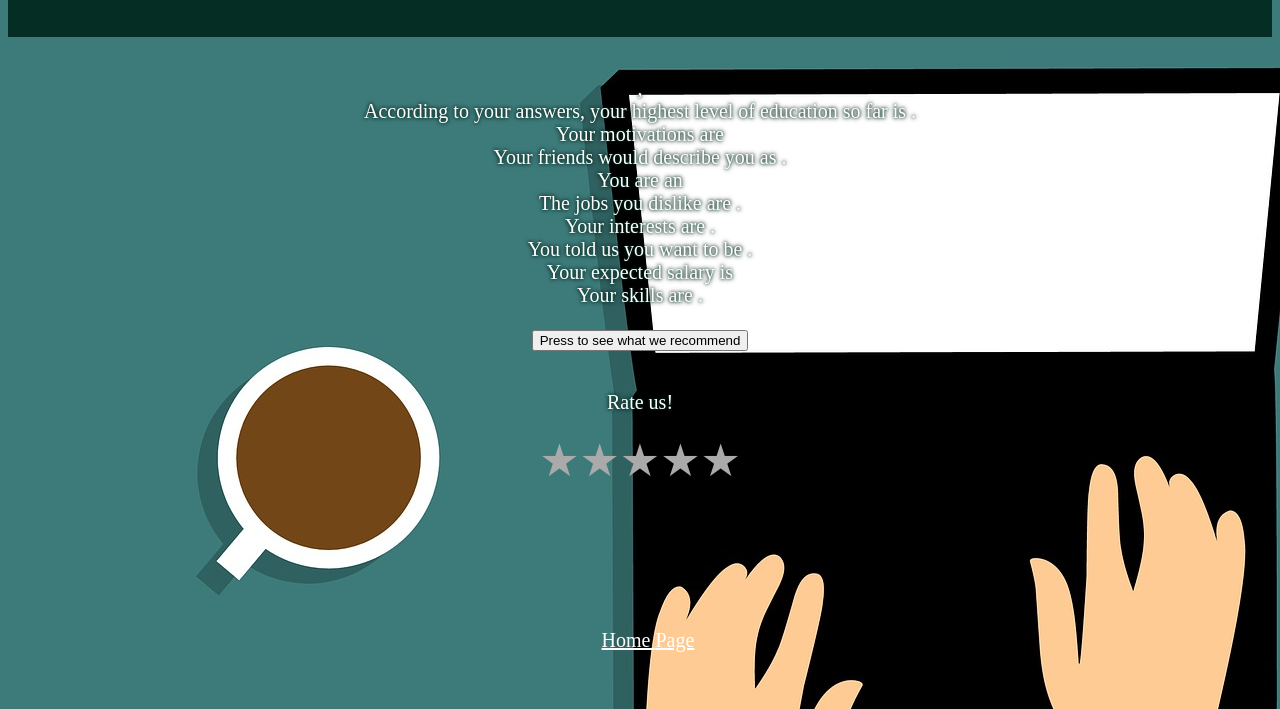
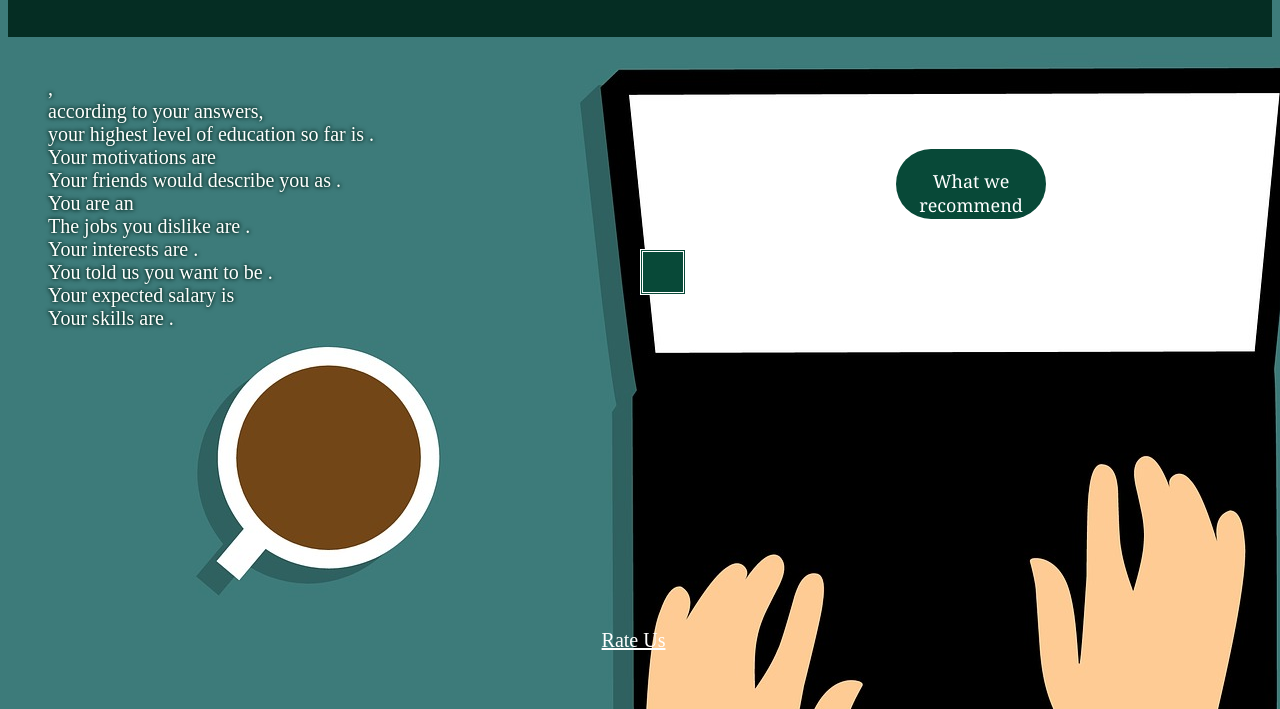
Before and after one commit to gamesbyaisha/gamesbyaisha.finalproject, a plain HTML site: page results.html in a window 1280 px wide. Shown: the part 91-800 px from the top of the page. Drawn offline with Linux system fonts and the light colour scheme; a script that the page names is missing.

Commit message:
Add files via upload

```diff
--- a/artistConk.js
+++ b/artistConk.js
@@ -1 +1 @@
-let artistConk = "Engineer. Artist. Interior Designer. Doctor. Surgeon. Teacher. Cook. Cleaner. Manager. SMM Manager. Astronaut. IT Technician."
+let artistConk = "Nurse, Fire man, Stylist, Photographer, Chef, Cashier, Waiter, Programmer, Art Critic, Store Owner, Athlete, Lawyer, Attorney, Entrepreneur, Filmmaker, Cook, Cleaner, Manager, SMM Manager, Astronaut, IT Technician, Psychologist, President, Freelancer, Professor, Accountant, Businessman, Babysitter, Cosmetology, Vet, Customer Service, Human Resources, Food Scientist, Farmer, Biologist, Chemist, Beekeeper, Zoologist, Pet walker, Actuary, Office clerk, Makeup artist, Barber, Hairdresser, Esthetician, Concierge, Writer, Illustrator, Actor, Singer, Tutor, Librarian, Dentist, Dietitian, Tour guide, Javascript developer, Game designer, Telemarketer,."
--- a/results.html
+++ b/results.html
@@ -1,17 +1,20 @@
 <!DOCTYPE html>
-<html>
+<html lang="en">
 <head>
-    <meta charset="utf-8" />
+    <meta charset="UTF-8">
+    <meta http-equiv="X-UA-Compatible" content="IE=edge">
+    <meta name="viewport" content="width=device-width, initial-scale=1.0">
     <title></title>
+    <link rel="stylesheet" href="style.css">
 </head>
 <body>
     <div style="width: 100%; margin: 2px 1em 0 auto;; height:120px;border:none; background-color: #052d23;"></div>
 
     <p style="color: white; position: absolute; top: -20px; text-align: center; left: 45%; font-size: 50px; font-weight: 400;  text-shadow: 0 0 3px #084938, 0 0 5px black;"></pstyle>Results</p>
 
-    <p style="color: white; text-shadow: 0 0 3px #084938, 0 0 5px black;" id="text">
+    <p style="color: white; text-shadow: 0 0 3px #084938, 0 0 5px black; text-align: left; margin-left: 40px;" id="text">
         <span id="name"></span>,<br>
-        According to your answers, your highest level of education so far is
+        according to your answers, <br> your highest level of education so far is
         <span id="education"></span>.<br>
         Your motivations are
         <!-- motivations --><br>
@@ -31,24 +34,16 @@
         <span id="skills"></span>.<br>
     </p>
 
+    <button class="recommendbutton">What we recommend</button>
+    <p id="generated" style="color:white; top: 40%; background-color: #084938; display: inline-block;
+    padding: 20px; position: fixed;
+    border:double; text-align: center; text-shadow: 0 0 3px #084938, 0 0 5px black;"></p>
 
-    <button class="random">Press to see what we recommend</button>
-    <p id="generated" class="textoutput"></p>
+    <a href="rate.html" class="link">Rate Us</a>
 
-        <p style="color: white;text-shadow: 0 0 3px #084938, 0 0 5px black;">Rate us!</p>
 
-        <div class="rating rating2"><!--
-            --><a href="#5" title="Give 5 stars">★</a><!--
-            --><a href="#4" title="Give 4 stars">★</a><!--
-            --><a href="#3" title="Give 3 stars">★</a><!--
-            --><a href="#2" title="Give 2 stars">★</a><!--
-            --><a href="#1" title="Give 1 star">★</a>
-        </div>
-        <a href="home.html" class="link">Home Page</a>
-
-    <!-- <script src="artistConk.js"></script>
-    <script src="https://unpkg.com/rita@2.8.1/dist/rita.js"></script> -->
-    <link rel="stylesheet" href="style.css">
+    <script src="artistConk.js"></script>
+    <script src="https://unpkg.com/rita@2.8.1/dist/rita.js"></script>
     <script src="two.js"></script>
 </body>
 </html>
--- a/style.css
+++ b/style.css
@@ -47,6 +47,22 @@ body {
     top: 33px;
     left: 20%;
     text-align: center;
+}
+
+.recommendbutton{
+    background-color: #084938;
+    color: white;
+    border: none;
+    position: absolute;
+    top: 30%;
+    left: 70%;
+    padding: 20px;
+    font-size: 18px;
+    height: 70px;
+    width: 150px;
+    cursor: pointer;
+    border-radius: 36px;
+    font-family: Georgia, 'Times New Roman', Times, serif;
 }
 
 .aboutbutton {
--- a/two.js
+++ b/two.js
@@ -1,3 +1,16 @@
+document.addEventListener("DOMContentLoaded", function () {
+
+    document.querySelector('button').addEventListener("click", generateWords);
+})
+
+
+function generateWords() {
+    let rm = RiTa.markov(2);
+    rm.addText(artistConk);
+    let sentences = rm.generate(1);
+    document.querySelector("#generated").innerHTML = sentences;
+}
+
 document.addEventListener("DOMContentLoaded", function () {
 
     document.querySelector("#name").innerHTML = localStorage.getItem("name")
```
Also changed, not shown: eight.html (+2 -2 lines), main.js (+0 -20 lines), rate.html (added, +30 -0 lines).
